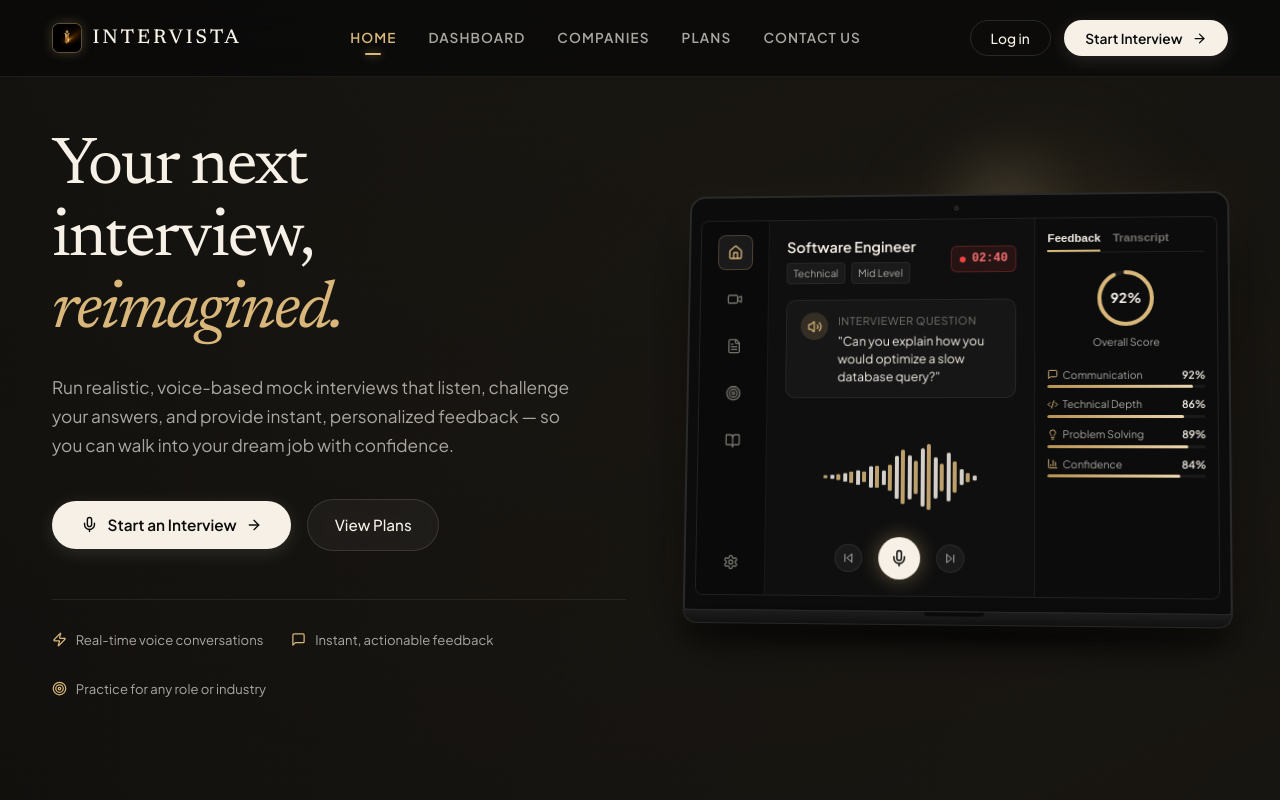
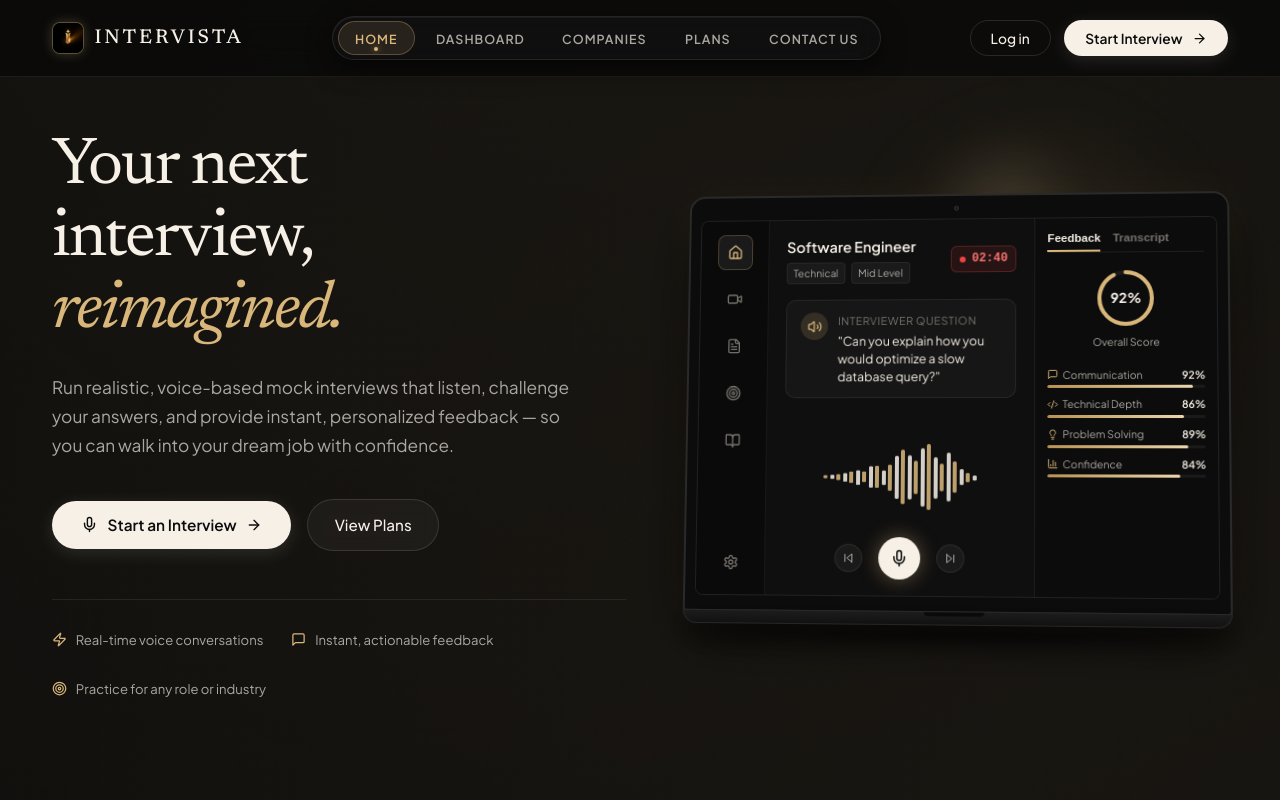
Before and after one commit to Mayank-Kumar13/Intervista, a React (Vite) app: page / in a window 1280 px wide. Shown: the top 800 px of the page. Built offline with nearby package versions, Linux system fonts and the light colour scheme; a web font is replaced by a local one.

Commit message:
feat(navbar): integrate GSAP PillNav animation with rising circle and rotating logo

```diff
--- a/frontend/components/Navbar.jsx
+++ b/frontend/components/Navbar.jsx
@@ -1,5 +1,6 @@
-import React, { useState, useEffect } from 'react';
-import { ArrowRight, Menu, X, Sparkles } from 'lucide-react';
+import React, { useState, useEffect, useRef } from 'react';
+import { ArrowRight, Menu, X } from 'lucide-react';
+import { gsap } from 'gsap';
 
 export default function Navbar({
   currentPage = 'home',
@@ -15,6 +16,24 @@ export default function Navbar({
   const [scrolled, setScrolled] = useState(false);
   const [mobileMenuOpen, setMobileMenuOpen] = useState(false);
 
+  // GSAP Animation Refs for PillNav
+  const circleRefs = useRef([]);
+  const tlRefs = useRef([]);
+  const activeTweenRefs = useRef([]);
+  const logoRef = useRef(null);
+  const logoImgRef = useRef(null);
+  const logoTweenRef = useRef(null);
+  const navItemsRef = useRef(null);
+  const mobileMenuRef = useRef(null);
+
+  const navItems = [
+    { label: 'HOME', page: 'home', id: 'hero' },
+    { label: 'DASHBOARD', page: 'dashboard', id: 'dashboard' },
+    { label: 'COMPANIES', page: 'companies', id: 'companies' },
+    { label: 'PLANS', page: 'plans', id: 'plans' },
+    { label: 'CONTACT US', id: 'contact', isContact: true },
+  ];
+
   useEffect(() => {
     const handleScroll = () => {
       setScrolled(window.scrollY > 20);
@@ -22,6 +41,189 @@ export default function Navbar({
     window.addEventListener('scroll', handleScroll);
     return () => window.removeEventListener('scroll', handleScroll);
   }, []);
+
+  // PillNav rising circle & text flip GSAP setup
+  useEffect(() => {
+    const layout = () => {
+      circleRefs.current.forEach((circle, index) => {
+        if (!circle?.parentElement) return;
+
+        const pill = circle.parentElement;
+        const rect = pill.getBoundingClientRect();
+        const { width: w, height: h } = rect;
+        if (!w || !h) return;
+
+        // Calculate radius and origin for rising circle to completely fill the pill
+        const R = ((w * w) / 4 + h * h) / (2 * h);
+        const D = Math.ceil(2 * R) + 2;
+        const delta = Math.ceil(R - Math.sqrt(Math.max(0, R * R - (w * w) / 4))) + 1;
+        const originY = D - delta;
+
+        circle.style.width = `${D}px`;
+        circle.style.height = `${D}px`;
+        circle.style.bottom = `-${delta}px`;
+
+        gsap.set(circle, {
+          xPercent: -50,
+          scale: 0,
+          transformOrigin: `50% ${originY}px`,
+        });
+
+        const label = pill.querySelector('.pill-label');
+        const hoverLabel = pill.querySelector('.pill-label-hover');
+
+        if (label) gsap.set(label, { y: 0 });
+        if (hoverLabel) gsap.set(hoverLabel, { y: h + 14, opacity: 0 });
+
+        tlRefs.current[index]?.kill();
+        const tl = gsap.timeline({ paused: true });
+
+        tl.to(
+          circle,
+          {
+            scale: 1.25,
+            xPercent: -50,
+            duration: 0.7,
+            ease: 'power3.out',
+            overwrite: 'auto',
+          },
+          0
+        );
+
+        if (label) {
+          tl.to(
+            label,
+            {
+              y: -(h + 8),
+              duration: 0.55,
+              ease: 'power3.out',
+              overwrite: 'auto',
+            },
+            0
+          );
+        }
+
+        if (hoverLabel) {
+          gsap.set(hoverLabel, { y: Math.ceil(h + 14), opacity: 0 });
+          tl.to(
+            hoverLabel,
+            {
+              y: 0,
+              opacity: 1,
+              duration: 0.55,
+              ease: 'power3.out',
+              overwrite: 'auto',
+            },
+            0
+          );
+        }
+
+        tlRefs.current[index] = tl;
+      });
+    };
+
+    layout();
+    const onResize = () => layout();
+    window.addEventListener('resize', onResize);
+
+    if (document.fonts) {
+      document.fonts.ready.then(layout).catch(() => {});
+    }
+
+    // Entrance Animation
+    if (navItemsRef.current) {
+      const listItems = navItemsRef.current.querySelectorAll('li');
+      gsap.set(listItems, { opacity: 0, y: -8 });
+      gsap.to(listItems, {
+        opacity: 1,
+        y: 0,
+        duration: 0.5,
+        stagger: 0.05,
+        ease: 'power2.out',
+        delay: 0.1,
+      });
+    }
+
+    if (logoRef.current) {
+      gsap.set(logoRef.current, { scale: 0.9, opacity: 0 });
+      gsap.to(logoRef.current, {
+        scale: 1,
+        opacity: 1,
+        duration: 0.6,
+        ease: 'back.out(1.7)',
+      });
+    }
+
+    return () => {
+      window.removeEventListener('resize', onResize);
+      tlRefs.current.forEach((tl) => tl?.kill());
+      activeTweenRefs.current.forEach((tw) => tw?.kill());
+      logoTweenRef.current?.kill();
+    };
+  }, [navItems.length]);
+
+  const handleEnter = (i) => {
+    const tl = tlRefs.current[i];
+    if (!tl) return;
+    activeTweenRefs.current[i]?.kill();
+    activeTweenRefs.current[i] = tl.tweenTo(tl.duration(), {
+      duration: 0.38,
+      ease: 'power3.out',
+      overwrite: 'auto',
+    });
+  };
+
+  const handleLeave = (i) => {
+    const tl = tlRefs.current[i];
+    if (!tl) return;
+    activeTweenRefs.current[i]?.kill();
+    activeTweenRefs.current[i] = tl.tweenTo(0, {
+      duration: 0.32,
+      ease: 'power3.out',
+      overwrite: 'auto',
+    });
+  };
+
+  const handleLogoEnter = () => {
+    const img = logoImgRef.current;
+    if (!img) return;
+    logoTweenRef.current?.kill();
+    logoTweenRef.current = gsap.to(img, {
+      rotate: 360,
+      duration: 0.8,
+      ease: 'elastic.out(1, 0.5)',
+      overwrite: 'auto',
+      onComplete: () => gsap.set(img, { rotate: 0 }),
+    });
+  };
+
+  const toggleMobileMenu = () => {
+    const newState = !mobileMenuOpen;
+    setMobileMenuOpen(newState);
+
+    const menu = mobileMenuRef.current;
+    if (menu) {
+      if (newState) {
+        gsap.set(menu, { display: 'flex', opacity: 0, y: -15 });
+        gsap.to(menu, {
+          opacity: 1,
+          y: 0,
+          duration: 0.35,
+          ease: 'power3.out',
+        });
+      } else {
+        gsap.to(menu, {
+          opacity: 0,
+          y: -15,
+          duration: 0.25,
+          ease: 'power3.in',
+          onComplete: () => {
+            gsap.set(menu, { display: 'none' });
+          },
+        });
+      }
+    }
+  };
 
   const handleNavClick = (e, item) => {
     e.preventDefault();
@@ -49,7 +251,7 @@ export default function Navbar({
       return;
     }
 
-    // Navigating to a section on home (e.g. hero, reviews)
+    // Navigating to a section on home (e.g. hero)
     if (onNavigate) {
       onNavigate('home', item.id);
     } else if (onNavigateToHome) {
@@ -67,14 +269,6 @@ export default function Navbar({
       }
     }
   };
-
-  const navItems = [
-    { label: 'HOME', page: 'home', id: 'hero' },
-    { label: 'DASHBOARD', page: 'dashboard', id: 'dashboard' },
-    { label: 'COMPANIES', page: 'companies', id: 'companies' },
-    { label: 'PLANS', page: 'plans', id: 'plans' },
-    { label: 'CONTACT US', id: 'contact', isContact: true },
-  ];
 
   return (
     <header
@@ -100,9 +294,11 @@ export default function Navbar({
           height: 'var(--nav-height)',
         }}
       >
-        {/* Brand Logo */}
+        {/* Brand Logo with Rotating GSAP Interaction */}
         <a
           href="#home"
+          ref={logoRef}
+          onMouseEnter={handleLogoEnter}
           onClick={(e) => {
             e.preventDefault();
             if (onNavigate) onNavigate('home', 'hero');
@@ -118,13 +314,12 @@ export default function Navbar({
             cursor: 'pointer',
           }}
         >
-          {/* Intervista Official Logo */}
           <div
             style={{
               position: 'relative',
-              width: '30px',
-              height: '30px',
-              borderRadius: '7px',
+              width: '32px',
+              height: '32px',
+              borderRadius: '8px',
               overflow: 'hidden',
               border: '1px solid rgba(217, 183, 122, 0.4)',
               boxShadow: '0 0 12px rgba(217, 183, 122, 0.25)',
@@ -136,13 +331,15 @@ export default function Navbar({
             }}
           >
             <img
+              ref={logoImgRef}
               src="/logo.png"
-              alt="Intervista"
+              alt="Intervista Logo"
               style={{
                 width: '100%',
                 height: '100%',
                 objectFit: 'cover',
                 display: 'block',
+                pointerEvents: 'none',
               }}
             />
           </div>
@@ -160,16 +357,36 @@ export default function Navbar({
           </span>
         </a>
 
-        {/* Desktop Navigation Links */}
-        <nav
+        {/* Desktop GSAP PillNav Container */}
+        <div
+          ref={navItemsRef}
+          className="desktop-pill-nav"
           style={{
             display: 'flex',
             alignItems: 'center',
-            gap: '2rem',
+            height: '44px',
+            backgroundColor: 'rgba(17, 17, 17, 0.85)',
+            border: '1px solid rgba(255, 255, 255, 0.09)',
+            borderRadius: '9999px',
+            padding: '0 5px',
+            backdropFilter: 'blur(16px)',
+            WebkitBackdropFilter: 'blur(16px)',
+            boxShadow: '0 8px 24px rgba(0, 0, 0, 0.5), inset 0 1px 0 rgba(255, 255, 255, 0.06)',
           }}
-          className="desktop-nav"
         >
-          {navItems.map((item) => {
+          <ul
+            role="menubar"
+            style={{
+              listStyle: 'none',
+              display: 'flex',
+              alignItems: 'center',
+              gap: '4px',
+              margin: 0,
+              padding: 0,
+              height: '100%',
+            }}
+          >
+            {navItems.map((item, i) => {
               const isActive =
                 (item.page === 'companies' && activePage === 'companies') ||
                 (item.page === 'dashboard' && activePage === 'dashboard') ||
@@ -177,49 +394,127 @@ export default function Navbar({
                 (item.page === 'home' && item.id === 'hero' && activePage === 'home' && !scrolled);
 
               return (
+                <li key={item.label} role="none" style={{ display: 'flex', alignItems: 'center' }}>
                   <a
-                key={item.label}
+                    role="menuitem"
                     href={`#${item.id}`}
                     onClick={(e) => handleNavClick(e, item)}
+                    onMouseEnter={() => handleEnter(i)}
+                    onMouseLeave={() => handleLeave(i)}
+                    className="pill-nav-item"
                     style={{
-                  color: isActive ? 'var(--accent-gold)' : 'var(--text-secondary)',
+                      position: 'relative',
+                      overflow: 'hidden',
+                      display: 'inline-flex',
+                      alignItems: 'center',
+                      justifyContent: 'center',
+                      height: '34px',
+                      padding: '0 16px',
+                      borderRadius: '9999px',
                       textDecoration: 'none',
-                  fontSize: '0.85rem',
+                      cursor: 'pointer',
+                      backgroundColor: isActive ? 'rgba(217, 183, 122, 0.12)' : 'transparent',
+                      border: isActive ? '1px solid rgba(217, 183, 122, 0.3)' : '1px solid transparent',
+                      transition: 'background-color 0.25s ease, border-color 0.25s ease',
+                    }}
+                  >
+                    {/* Rising Circle Background Animation */}
+                    <span
+                      ref={(el) => {
+                        circleRefs.current[i] = el;
+                      }}
+                      className="hover-circle"
+                      style={{
+                        position: 'absolute',
+                        left: '50%',
+                        bottom: 0,
+                        borderRadius: '50%',
+                        zIndex: 1,
+                        display: 'block',
+                        pointerEvents: 'none',
+                        background: 'linear-gradient(135deg, #F5E7C8 0%, #D9B77A 100%)',
+                        willChange: 'transform',
+                      }}
+                      aria-hidden="true"
+                    />
+
+                    {/* Stacked Labels for Vertical Flip Animation */}
+                    <span
+                      className="label-stack"
+                      style={{
+                        position: 'relative',
+                        display: 'inline-block',
+                        lineHeight: 1,
+                        zIndex: 2,
+                        overflow: 'hidden',
+                        padding: '2px 0',
+                      }}
+                    >
+                      <span
+                        className="pill-label"
+                        style={{
+                          position: 'relative',
+                          zIndex: 2,
+                          display: 'inline-block',
+                          fontSize: '0.78rem',
                           fontWeight: 600,
                           letterSpacing: '0.08em',
-                  transition: 'color var(--transition-fast)',
-                  position: 'relative',
-                  padding: '0.4rem 0',
-                }}
-                onMouseEnter={(e) => {
-                  if (!isActive) e.currentTarget.style.color = 'var(--text-primary)';
-                }}
-                onMouseLeave={(e) => {
-                  if (!isActive) e.currentTarget.style.color = 'var(--text-secondary)';
+                          color: isActive ? 'var(--accent-gold)' : 'var(--text-secondary)',
+                          willChange: 'transform',
                         }}
                       >
                         {item.label}
+                      </span>
+
+                      <span
+                        className="pill-label-hover"
+                        style={{
+                          position: 'absolute',
+                          left: 0,
+                          top: '2px',
+                          zIndex: 3,
+                          display: 'inline-block',
+                          width: '100%',
+                          textAlign: 'center',
+                          fontSize: '0.78rem',
+                          fontWeight: 700,
+                          letterSpacing: '0.08em',
+                          color: '#0A0A0A',
+                          willChange: 'transform, opacity',
+                        }}
+                        aria-hidden="true"
+                      >
+                        {item.label}
+                      </span>
+                    </span>
+
+                    {/* Active Tab Glow Dot */}
                     {isActive && (
                       <span
                         style={{
                           position: 'absolute',
-                      bottom: 0,
+                          bottom: '3px',
                           left: '50%',
                           transform: 'translateX(-50%)',
-                      width: '16px',
-                      height: '2px',
+                          width: '4px',
+                          height: '4px',
+                          borderRadius: '50%',
                           backgroundColor: 'var(--accent-gold)',
-                      borderRadius: '9999px',
-                      boxShadow: '0 0 8px rgba(217, 183, 122, 0.6)',
+                          boxShadow: '0 0 6px rgba(217, 183, 122, 0.8)',
+                          zIndex: 4,
+                          pointerEvents: 'none',
                         }}
+                        aria-hidden="true"
                       />
                     )}
                   </a>
+                </li>
               );
             })}
-        </nav>
+          </ul>
+        </div>
 
-        {/* Right CTA Buttons */}
+        {/* Right CTA Actions */}
         <div
           className="desktop-actions"
           style={{
@@ -255,7 +550,7 @@ export default function Navbar({
 
         {/* Mobile Hamburger Button */}
         <button
-          onClick={() => setMobileMenuOpen(!mobileMenuOpen)}
+          onClick={toggleMobileMenu}
           aria-label="Toggle navigation menu"
           className="mobile-toggle"
           style={{
@@ -271,16 +566,16 @@ export default function Navbar({
         </button>
       </div>
 
-      {/* Mobile Menu Dropdown */}
-      {mobileMenuOpen && (
+      {/* Mobile Menu Dropdown with GSAP transition */}
       <div
+        ref={mobileMenuRef}
         style={{
+          display: 'none',
           backgroundColor: '#0F0F0F',
           borderBottom: '1px solid var(--border-card)',
           padding: '1.5rem',
-            display: 'flex',
           flexDirection: 'column',
-            gap: '1.25rem',
+          gap: '1rem',
         }}
       >
         {navItems.map((item) => {
@@ -298,10 +593,12 @@ export default function Navbar({
               style={{
                 color: isActive ? 'var(--accent-gold)' : 'var(--text-primary)',
                 textDecoration: 'none',
-                  fontSize: '0.95rem',
+                fontSize: '0.92rem',
                 fontWeight: 600,
                 letterSpacing: '0.08em',
-                  padding: '0.25rem 0',
+                padding: '0.4rem 0.75rem',
+                borderRadius: '8px',
+                backgroundColor: isActive ? 'rgba(217, 183, 122, 0.08)' : 'transparent',
                 display: 'flex',
                 alignItems: 'center',
                 justifyContent: 'space-between',
@@ -346,11 +643,10 @@ export default function Navbar({
           </button>
         </div>
       </div>
-      )}
 
       <style>{`
-        @media (max-width: 868px) {
-          .desktop-nav, .desktop-actions {
+        @media (max-width: 960px) {
+          .desktop-pill-nav, .desktop-actions {
             display: none !important;
           }
           .mobile-toggle {
```
Also changed, not shown: 1 other file (tests, documents, lock files or other folders). Lines whose indentation alone changed are shown as unchanged.
